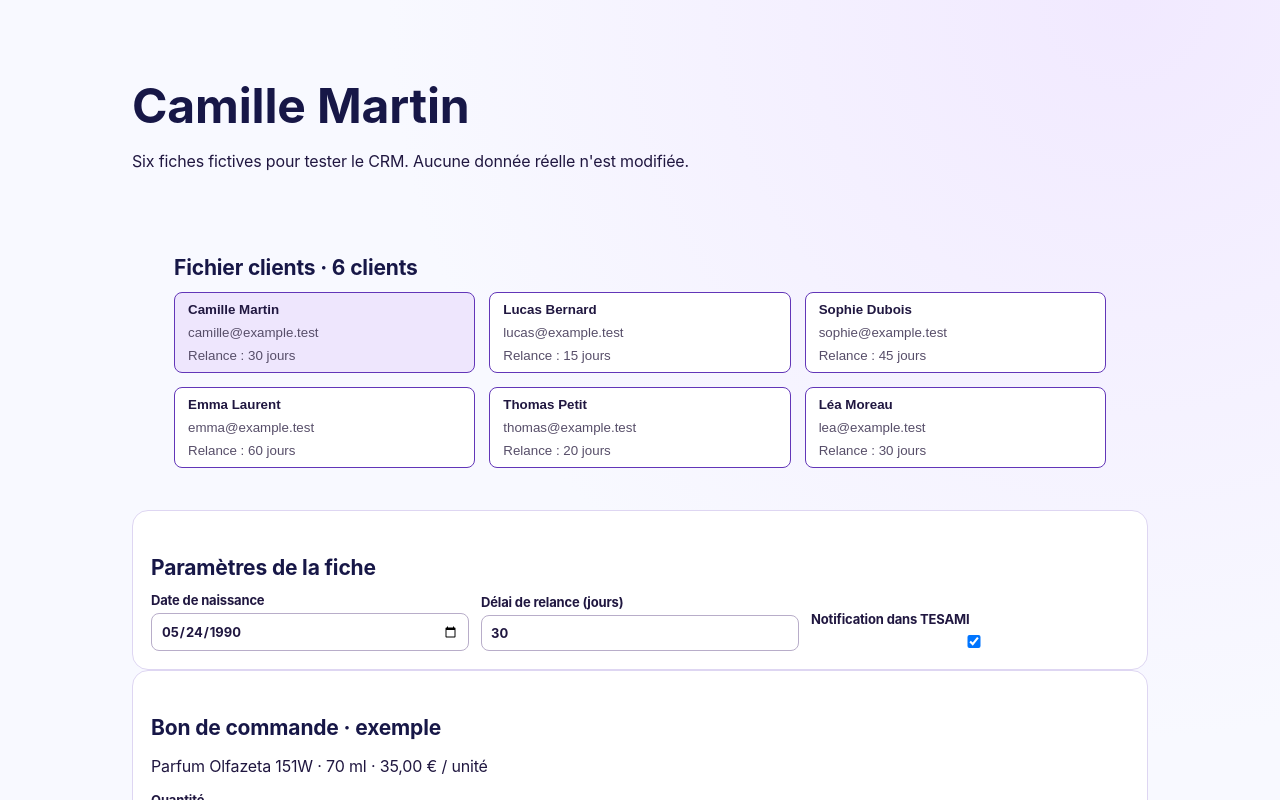
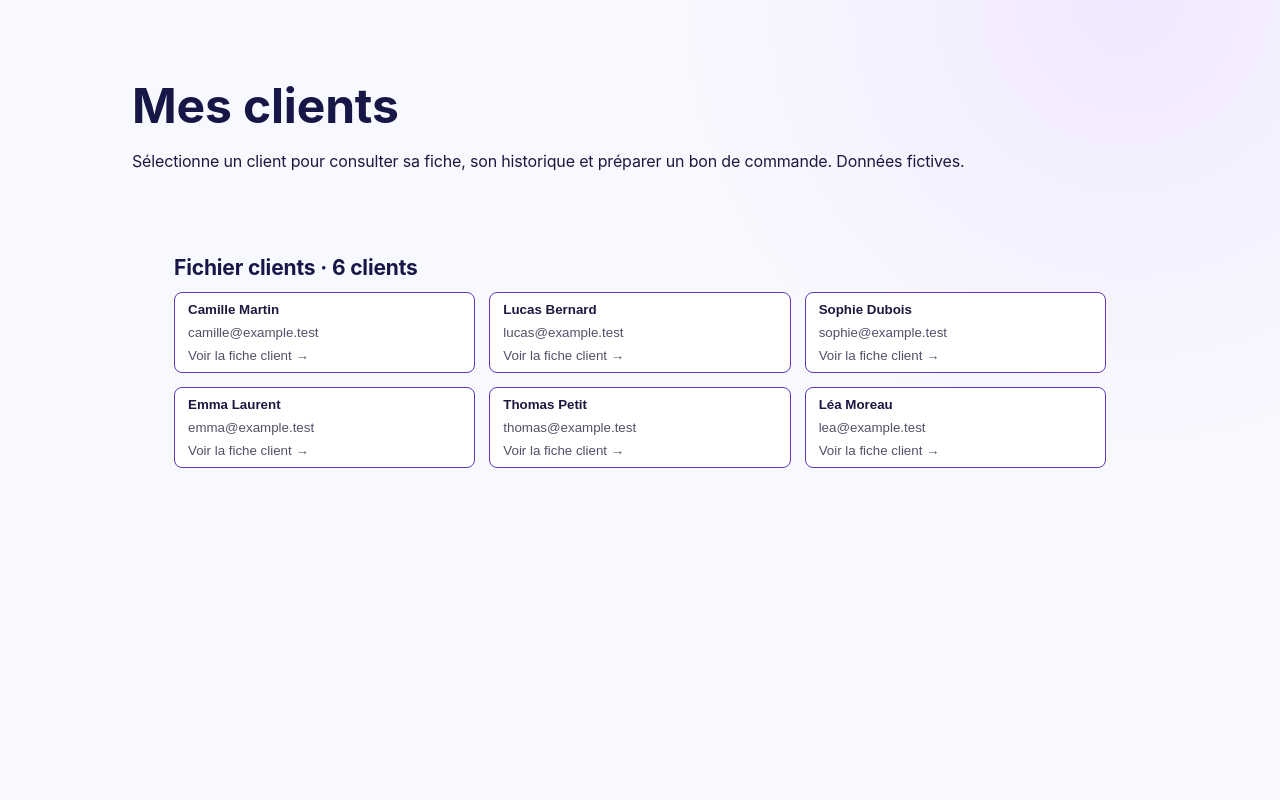
Before and after one commit to RUBYCORP95/Networkly-AI, a Next.js app: page /demo/crm in a window 1280 px wide. Shown: the top 800 px of the page. Built offline with nearby package versions, Linux system fonts and the light colour scheme.

Commit message:
Séparer sélection des clients et fiche CRM dans la démonstration

```diff
--- a/app/demo/crm/page.js
+++ b/app/demo/crm/page.js
@@ -27,7 +27,7 @@ const previousOrders = [
 ].map(order => ({...order, seller: sampleSeller, buyer: sampleBuyer, status: "completed", payment_status: "paid"}));
 
 export default function CrmDemo() {
-  const [selectedId, setSelectedId] = useState("camille");
+  const [selectedId, setSelectedId] = useState(null);
   const selectedClient = demoClients.find(c => c.id === selectedId) ?? demoClients[0];
   const [birthDate, setBirthDate] = useState(demoSettings.birthDate);
   const [delay, setDelay] = useState(String(demoSettings.delayDays));
@@ -46,19 +46,24 @@ export default function CrmDemo() {
     setNotification(customer.notification);
     setOrder(null);
   }
+  if (!selectedId) return <main className={styles.page}>
+    <h1>Mes clients</h1>
+    <p>Sélectionne un client pour consulter sa fiche, son historique et préparer un bon de commande. Données fictives.</p>
+    <section><h2>Fichier clients · {demoClients.length} clients</h2>
+      <div className={styles.cards}>{demoClients.map(customer =>
+        <button type="button" key={customer.id} className={styles.card}
+          onClick={() => selectClient(customer.id)}
+          style={{ textAlign: "left", background: "white", color: "#201740", cursor: "pointer" }}>
+          <strong>{customer.name}</strong><span>{customer.email}</span>
+          <span>Voir la fiche client →</span>
+        </button>)}</div>
+    </section>
+  </main>;
   const validDelay = /^\d{1,4}$/.test(delay) && Number(delay) > 0 && Number(delay) <= 3650;
   return <main className={styles.page}>
+    <button type="button" onClick={() => setSelectedId(null)}>← Retour à la liste des clients</button>
     <h1>{selectedClient.name}</h1>
     <p>Six fiches fictives pour tester le CRM. Aucune donnée réelle n'est modifiée.</p>
-    <section><h2>Fichier clients · 6 clients</h2>
-      <div className={styles.cards}>{demoClients.map(customer =>
-        <button type="button" key={customer.id} className={styles.card}
-          aria-pressed={selectedId === customer.id} onClick={() => selectClient(customer.id)}
-          style={{ textAlign: "left", background: selectedId === customer.id ? "#eee6fd" : "white", color: "#201740" }}>
-          <strong>{customer.name}</strong><span>{customer.email}</span>
-          <span>Relance : {customer.delay} jours</span>
-        </button>)}</div>
-    </section>
     <section className={styles.panel} id="fiche-client">
       <h2>Paramètres de la fiche</h2>
       <div className={styles.form}>
```
